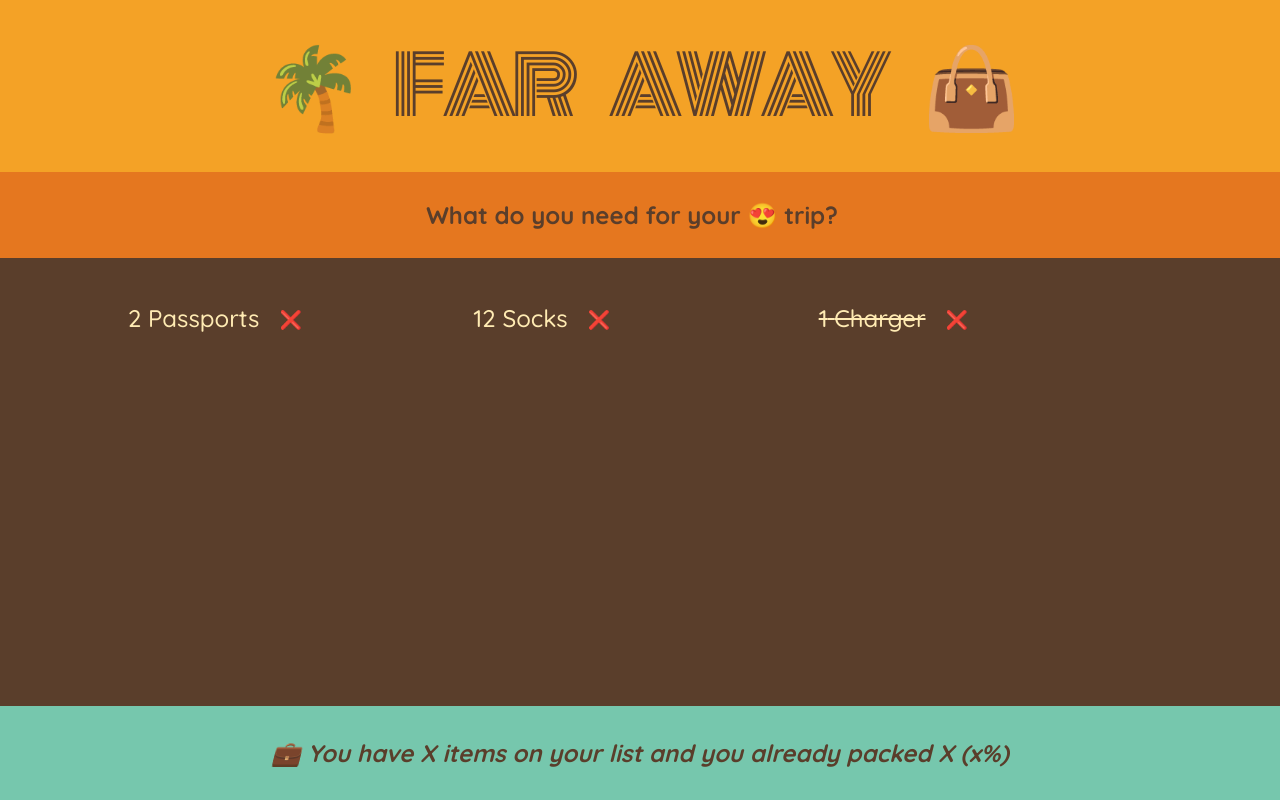
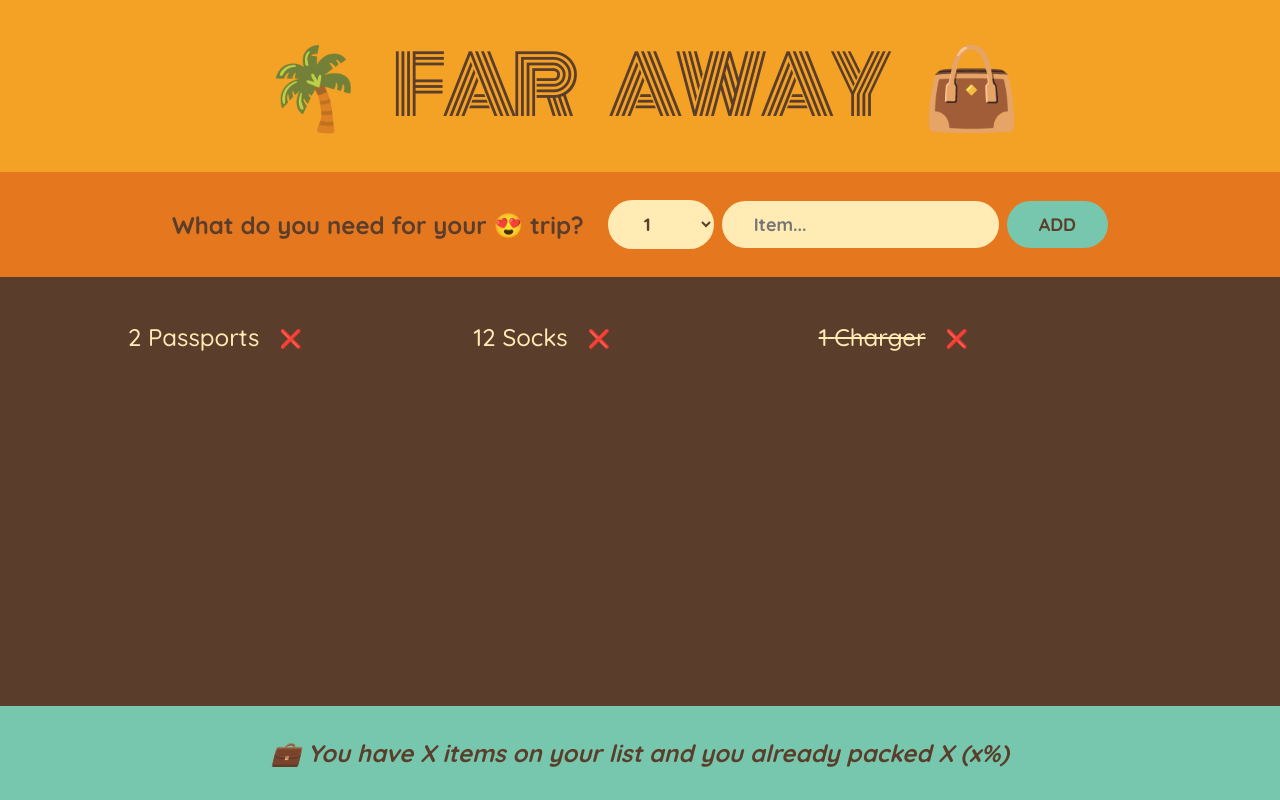
Before and after one commit to Dual1tyxd3v/far-away, a React (Create React App) app: page / in a window 1280 px wide. Built offline with nearby package versions, Linux system fonts and the light colour scheme.

Commit message:
Implement form

```diff
--- a/src/components/form/form.tsx
+++ b/src/components/form/form.tsx
@@ -1,7 +1,46 @@
+/* eslint-disable no-console */
+import { ChangeEvent, FormEvent, useState } from 'react';
+import { MAX_ITEMS } from '../../const';
+
 export default function Form() {
+  const [formData, setFormData] = useState({ input: '', select: '1' });
+
+  function handlerSubmit(e: FormEvent) {
+    e.preventDefault();
+  }
+
+  function handlerChange(e: ChangeEvent) {
+    e.target.classList.contains('input') &&
+      setFormData({ ...formData, input: (e.target as HTMLInputElement).value });
+
+    e.target.classList.contains('select') &&
+      setFormData({
+        ...formData,
+        select: (e.target as HTMLSelectElement).value,
+      });
+  }
   return (
-    <div className="add-form">
+    <form className="add-form" onSubmit={handlerSubmit}>
       <h3>What do you need for your 😍 trip?</h3>
-    </div>
+      <select
+        className="select"
+        defaultValue={formData.select}
+        onChange={handlerChange}
+      >
+        {Array.from({ length: MAX_ITEMS }, (_, i) => i + 1).map((val) => (
+          <option key={val} value={val}>
+            {val}
+          </option>
+        ))}
+      </select>
+      <input
+        className="input"
+        type="text"
+        placeholder="Item..."
+        value={formData.input}
+        onChange={handlerChange}
+      />
+      <button>Add</button>
+    </form>
   );
 }
--- a/src/components/packing-list/packing-list.tsx
+++ b/src/components/packing-list/packing-list.tsx
@@ -5,9 +5,9 @@ export default function PackingList() {
   return (
     <div className="list">
       <ul>
-        {
-          initialItems.map((item) => <PackingItem item={item} key={item.id} />)
-        }
+        {initialItems.map((item) => (
+          <PackingItem item={item} key={item.id} />
+        ))}
       </ul>
     </div>
   );
--- a/src/const.ts
+++ b/src/const.ts
@@ -3,3 +3,5 @@ export const initialItems = [
   { id: 2, description: 'Socks', quantity: 12, packed: false },
   { id: 3, description: 'Charger', quantity: 1, packed: true },
 ];
+
+export const MAX_ITEMS = 20;
```
Also changed, not shown: 1 other file (tests, documents, lock files or other folders).
